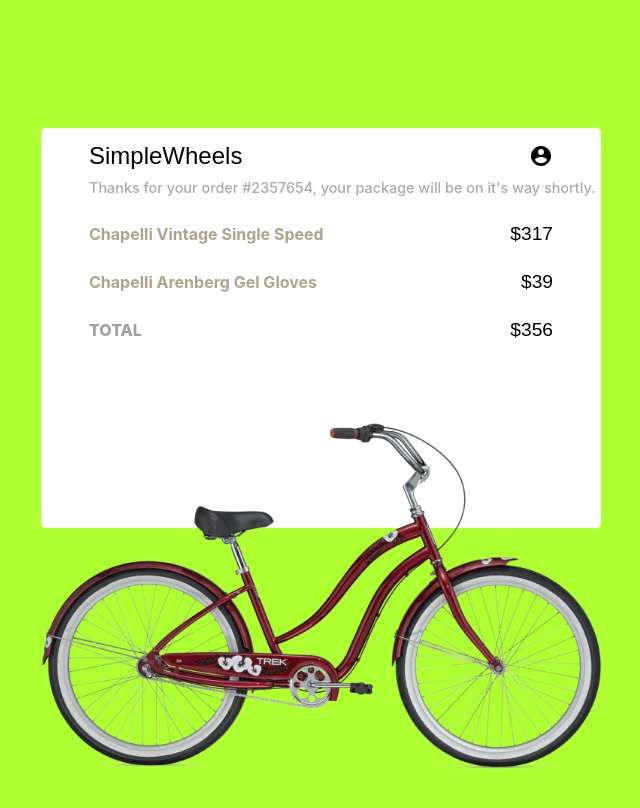
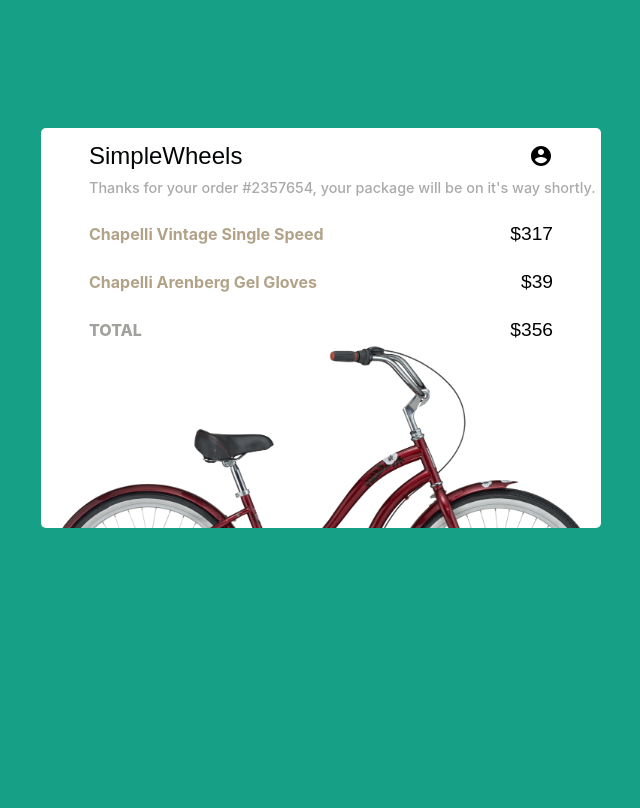
Before and after one commit to catalystcodes/Loop_1_-_step_3, a plain HTML site: page index.html in a window 1280 px wide. Shown: the top 808 px of the page, without its empty margins (319-959 px from the left). Drawn offline with Linux system fonts and the light colour scheme.

Commit message:
update code base

```diff
--- a/css/style.css
+++ b/css/style.css
@@ -1,17 +1,16 @@
 body {
     font-family: -apple-system, BlinkMacSystemFont, 'Segoe UI', Roboto, Oxygen, Ubuntu, Cantarell, 'Open Sans', 'Helvetica Neue', sans-serif;
-    background-color: greenyellow;
+    background-color: #16a085;
 }
 
 #container {
     margin: 10vmax auto;
     background-color: white;
-    /* margin-top: 11rem; */
-    /* margin-left: 29rem; */
+    max-width: 100%;
     border-radius: 5px;
-    /* margin-right: 10rem; */
     height: 25rem;
     width: 35rem;
+    position: relative;
 }
 
 #word {
@@ -32,6 +31,7 @@
 
 .icon {
     margin-left: 15rem;
+    border: yellowgreen 50px;
 }
 
 .head1 {
@@ -54,8 +54,12 @@
     color: #a1a29e;
 }
 
-.bic {
-    margin: 1vmax auto;
-    width: 35rem;
-    margin-bottom: 50rem;
+#bic {
+    background-image: url(../media/bicycle.png);
+    width: 100%;
+    height: 60%;
+    position: absolute;
+    background-size: cover;
+    left: 0;
+    top: 40%;
 }
--- a/index.html
+++ b/index.html
@@ -32,7 +32,8 @@
             <h1>$356</h1>
         </div>
 
-        <img src="./media/bicycle.png" alt="" class="bic">
+        <div id="bic"></div>
+
     </div>
 
 </body>
```
